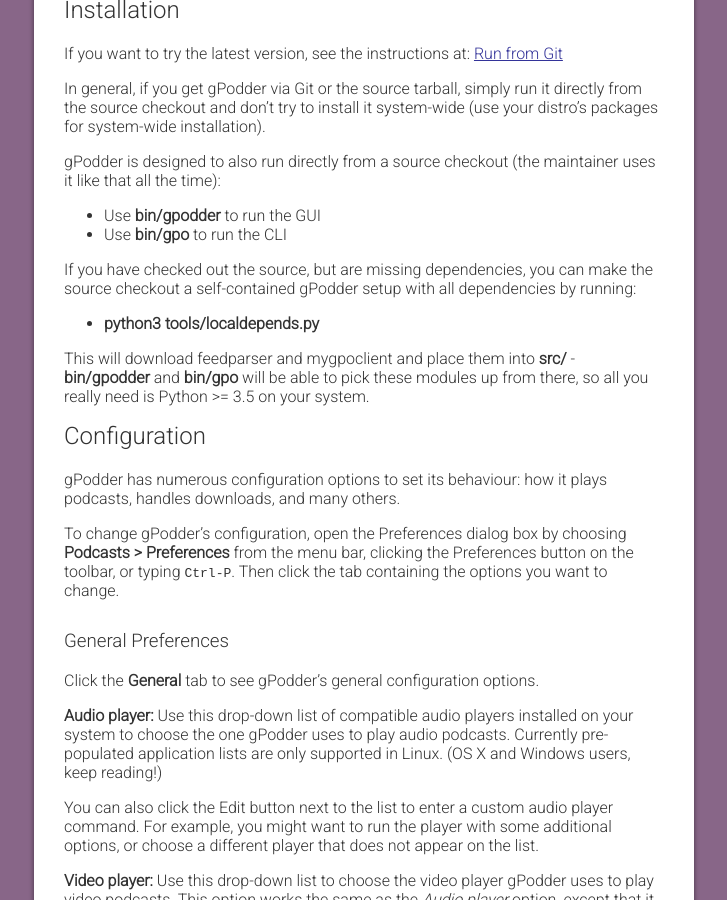
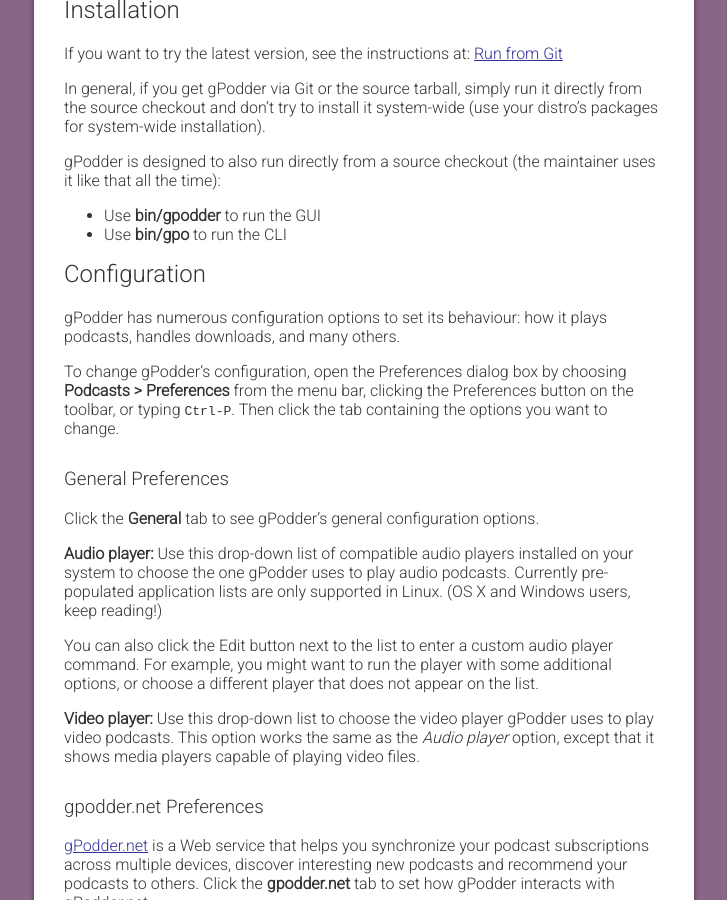
Before and after one commit to gpodder/gpodder.github.io, a Jekyll site: the page built from docs/user-manual.md, in a window 1280 px wide and 900 px high, scrolled down 1003 px. Shown: the whole window, without its empty margins (276-1003 px from the left). Built offline with Jekyll 4.4.1, drawn with Linux system fonts in a browser that asks for light colours; our own code applies the rules of GitHub Pages for plain Markdown files.

Commit message:
Remove localdepends.py instructions from user manual.

```diff
--- a/docs/user-manual.md
+++ b/docs/user-manual.md
@@ -20,12 +20,6 @@
 
 -   Use **bin/gpodder** to run the GUI
 -   Use **bin/gpo** to run the CLI
-
-If you have checked out the source, but are missing dependencies, you can make the source checkout a self-contained gPodder setup with all dependencies by running:
-
--   **python3 tools/localdepends.py**
-
-This will download feedparser and mygpoclient and place them into **src/** - **bin/gpodder** and **bin/gpo** will be able to pick these modules up from there, so all you really need is Python &gt;= 3.5 on your system.
 
 Configuration
 -------------
```
